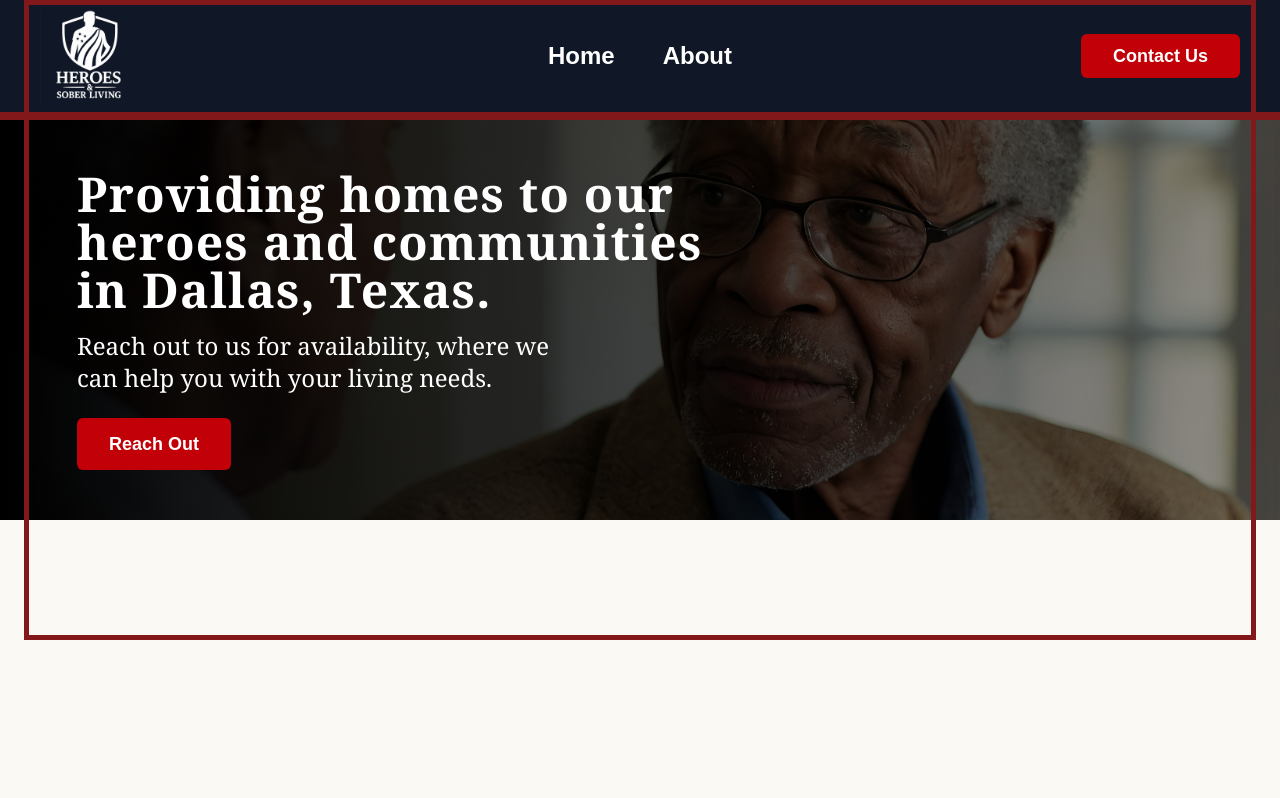
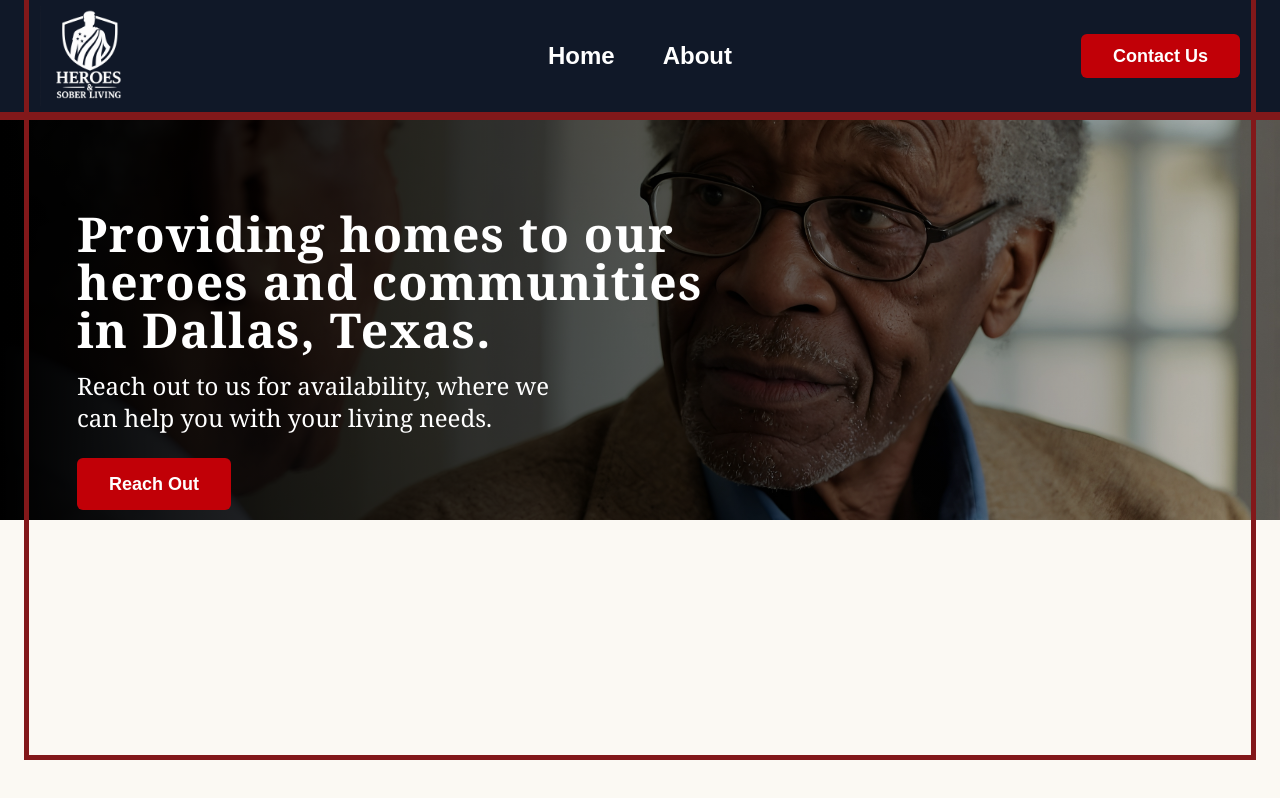
Before and after one commit to VEAJAY/Heroes-Sober-Living, a Next.js app: page / in a window 1280 px wide. Built offline with nearby package versions, Linux system fonts and the light colour scheme.

Commit message:
Finished hero section

```diff
--- a/app/navbar.tsx
+++ b/app/navbar.tsx
@@ -19,12 +19,15 @@ export default function Navbar() {
 
       {/* NAV ITEMS */}
       <div className="flex gap-12 text-2xl font-bold absolute left-1/2 transform -translate-x-1/2">
-        <Link href="/" className="hover:underline hover:underline-offset-4">
+        <Link
+          href="/"
+          className="hover:text-gray-400 transition-colors duration-200"
+        >
           Home
         </Link>
         <Link
           href="/about"
-          className="hover:underline hover:underline-offset-4"
+          className="hover:text-gray-400 transition-colors duration-200"
         >
           About
         </Link>
--- a/app/page.tsx
+++ b/app/page.tsx
@@ -11,14 +11,14 @@ export default function Home() {
           alt="Hero"
           fill
           style={{ objectFit: "cover" }}
-          className="brightness-60"
+          className="brightness-80"
         />
         <div className="absolute inset-0 bg-gradient-to-r from-black/100 to-transparent"></div>
       </div>
 
       {/* HERO SECTION */}
       <div className="relative flex justify-center items-center h-full px-6">
-        <div className="p-8 md:p-12 border-5 border-red-900 h-160 w-350 flex flex-col justify-center">
+        <div className="p-8 mt-20 md:p-12 border-5 border-red-900 h-200 w-360 flex flex-col justify-center">
           {/* MAIN HEADING */}
           <h1 className="text-white text-3xl md:text-4xl lg:text-5xl font-serif font-bold tracking-wide mb-4 max-w-2xl text-left">
             Providing homes to our heroes and communities in Dallas, Texas.
```
